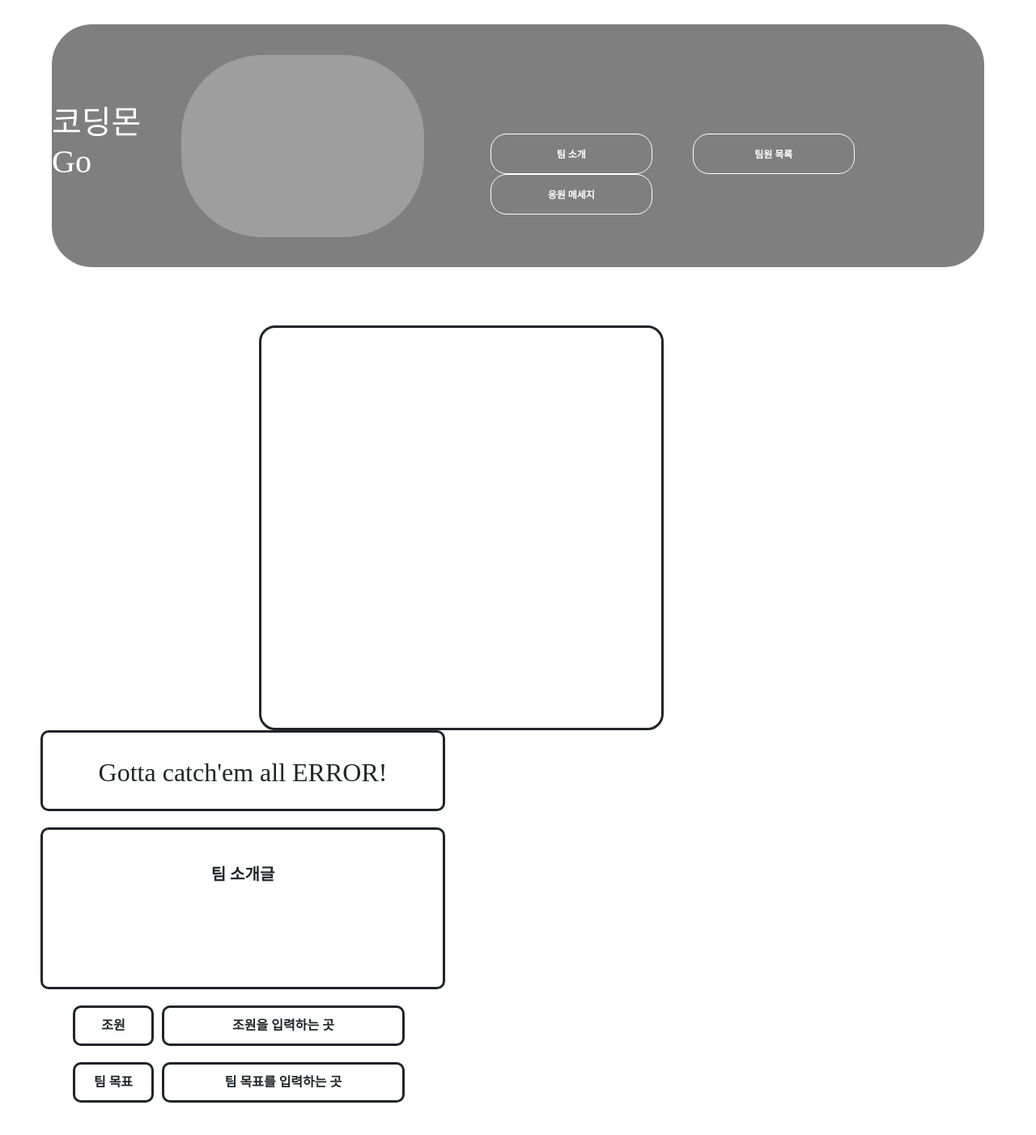
After one commit to Sparta-node-js-b-7/codingmongo, a Flask app: page /team in a window 1280 px wide. The commit adds this page. Shown: the whole page at 81% size. Run offline with Flask 3, Linux system fonts and the light colour scheme; data that the repository does not hold is empty; some libraries are stand-ins or nearby versions; grey boxes are pictures that could not be loaded.

Commit message:
링크 및 팀원정보 추가, 이미지 추가필요

```diff
--- /dev/null
+++ b/templates/team.html
@@ -0,0 +1,261 @@
+<!DOCTYPE html>
+<html lang="en">
+
+<head>
+  <meta charset="UTF-8" />
+  <meta http-equiv="X-UA-Compatible" content="IE=edge" />
+  <meta name="viewport" content="width=device-width, initial-scale=1.0" />
+
+  <link href="https://cdn.jsdelivr.net/npm/bootstrap@5.0.2/dist/css/bootstrap.min.css" rel="stylesheet"
+    integrity="sha384-EVSTQN3/azprG1Anm3QDgpJLIm9Nao0Yz1ztcQTwFspd3yD65VohhpuuCOmLASjC" crossorigin="anonymous" />
+  <script src="https://ajax.googleapis.com/ajax/libs/jquery/3.5.1/jquery.min.js"></script>
+  <script src="https://cdn.jsdelivr.net/npm/bootstrap@5.0.2/dist/js/bootstrap.bundle.min.js"
+    integrity="sha384-MrcW6ZMFYlzcLA8Nl+NtUVF0sA7MsXsP1UyJoMp4YLEuNSfAP+JcXn/tWtIaxVXM"
+    crossorigin="anonymous"></script>
+
+  <title>코딩몬Go 팀소개</title>
+  <style>
+    * {
+      font-family: "Noto Serif KR", serif;
+    }
+
+    .mypic {
+      width: 90%;
+      height: 300px;
+      border-radius: 50px;
+
+      background-image: linear-gradient(0deg,
+          rgba(0, 0, 0, 0.5),
+          rgba(0, 0, 0, 0.5)),
+        url("https://search.pstatic.net/common/?src=http%3A%2F%2Fblogfiles.naver.net%2FMjAyMTA5MjJfMTA2%2FMDAxNjMyMzEwMjE3OTkx.-fwH7y7Ws2Ec8cc7n-Rx0vhaLI1mXnkvXtqQ3UUZS_Eg.GZpqkdXpczfqtSW15EPEIse-JtID-oSdUk0R_x55KIEg.PNG.soyeon_0307%2Fimage.png&type=sc960_832");
+      background-position: center;
+      color: white;
+
+      display: flex;
+      flex-direction: row;
+      align-items: center;
+      justify-content: center;
+    }
+
+    .home {
+      text-decoration: none;
+      color: white;
+    }
+
+    .home:hover {
+      color: gray;
+    }
+
+
+    #logo-main img {
+      border-radius: 100px;
+    }
+
+    #topMenu {
+      height: 30px;
+      width: 850px;
+    }
+
+    #topMenu ul li {
+      list-style: none;
+      color: white;
+      float: left;
+      line-height: 50px;
+      vertical-align: middle;
+      text-align: center;
+    }
+
+    #topMenu .menulink {
+      text-decoration: none;
+      color: white;
+      border: 1px solid white;
+      border-radius: 20px;
+      display: block;
+      width: 200px;
+      height: 50px;
+      font-size: 12px;
+      font-weight: bold;
+      margin-left: 50px;
+    }
+
+    #topMenu .menulink:hover {
+      color: gray;
+      background-color: #3d3d3d;
+      border-radius: 20px;
+      border: 1px solid white;
+    }
+
+    .team_img {
+      border-style: solid;
+      border-radius: 20px;
+      margin-left: 25%;
+    }
+
+    .right_area {
+      margin: auto;
+      text-align: center;
+    }
+
+    .resolve {
+      margin: 0px 0px 20px 50px;
+      border-style: solid;
+      border-radius: 10px;
+      width: 500px;
+      height: 100px;
+
+      padding: 30px 0px;
+
+    }
+
+    .team_desc {
+      margin: 0px 0px 0px 50px;
+      border-style: solid;
+      border-radius: 10px;
+
+      font-size: 20px;
+      font-weight: bold;
+
+      width: 500px;
+      height: 200px;
+
+      padding: 40px;
+    }
+
+    .members_wrap {
+      float: left;
+      margin: 20px 0px 0px 90px;
+      height: 50px;
+      width: 100px;
+    }
+
+    .members_title {
+      text-align: center;
+
+      border-style: solid;
+      border-radius: 10px;
+
+      font-weight: bold;
+
+      padding: 10px;
+    }
+
+    .team_goal {
+      margin-top: 20px;
+
+      border-style: solid;
+      border-radius: 10px;
+
+      font-weight: bold;
+
+      padding: 10px;
+    }
+
+    .desc_wrap {
+      float: left;
+      margin: 20px 0px 0px 10px;
+      width: 300px;
+
+      font-weight: bold;
+    }
+
+    .members_desc {
+      border-style: solid;
+      border-radius: 10px;
+      height: 50px;
+
+      padding: 10px;
+
+      font-weight: bold;
+    }
+
+    .team_goal_desc {
+      margin-top: 20px;
+      border-style: solid;
+      border-radius: 10px;
+      height: 50px;
+
+      padding: 10px;
+    }
+  </style>
+  <script>
+    $(document).ready(function () {
+      show_teams();
+    });
+
+    function show_teams() {
+      fetch('/teams').then((res) => res.json()).then((data) => {
+        let teamsData = data['result']
+        let intro = teamsData[0]['intro']
+        let member = teamsData[0]['member']
+        let overall_goal = teamsData[0]['overall_goal']
+        let temp_html = `  <div class="team_desc">
+                              ${intro}
+                            </div>
+                            <div class="members_wrap">
+                              <div class="members_title">
+                                조원
+                              </div>
+                              <div class="team_goal">
+                                팀 목표
+                              </div>
+                            </div>
+                            <div class=" desc_wrap">
+                              <div class="members_desc">${member}</div>
+                              <div class="team_goal_desc">${overall_goal}</div>`
+
+        $('.team_desc').html(intro);
+        $('.members_desc').html(member);
+        $('.team_goal_desc').html(overall_goal);
+      })
+    }
+  </script>
+</head>
+
+<body>
+  <div class="mypic" style="margin: 30px auto 0px auto">
+    <h1><a class="home" onclick="location.href='/'">코딩몬Go</a></h1>
+    <span id="logo-main" style="margin-left: 30px">
+      <img
+        src="https://file.notion.so/f/s/7e1966ee-c797-495e-89a4-6c3fe2050d12/image.png?id=18a48e66-455e-4483-98d0-0f619887b7e5&table=block&spaceId=0f08c169-f0d5-4837-ab2d-83e1fc75ee5e&expirationTimestamp=1684398893714&signature=CtgbJQ1nQMaF9a8l5xOxhIQ9f3PpFG7VW8uDJQUdOP4&downloadName=image.png"
+        width="300px">
+    </span>
+    <nav id="topMenu">
+      <ul>
+        <li><a class="menulink" href="team">팀 소개</a></li>
+        <li><a class="menulink" href="member">팀원 목록</a></li>
+        <li><a class="menulink" href="messages"
+            onclick="window.open(this.href, '_blank','resizable=yes, width=500, height=500'); return false;">응원 메세지</a>
+        </li>
+      </ul>
+    </nav>
+  </div>
+  <br>
+  <br>
+  <br>
+  <div class="team_img" style="width: 500px; height:500px; float: left;">
+  </div>
+  <div class="right_area" style="width: 500px; height:500px; float: left;">
+    <div class="resolve">
+      <h2>Gotta catch'em all ERROR!</h2>
+    </div>
+    <div class=contain>
+      <div class="team_desc">
+        팀 소개글
+      </div>
+      <div class="members_wrap">
+        <div class="members_title">
+          조원
+        </div>
+        <div class="team_goal">
+          팀 목표
+        </div>
+      </div>
+    </div>
+    <div class=" desc_wrap">
+      <div class="members_desc">조원을 입력하는 곳</div>
+      <div class="team_goal_desc">팀 목표를 입력하는 곳</div>
+    </div>
+  </div>
+</body>
+
+</html>
```
Also changed, not shown: templates/index.html (+15 -6 lines), templates/messages.html (added, +71 -0 lines).
